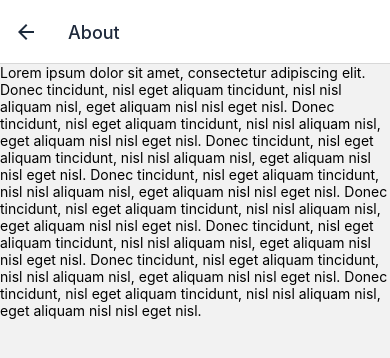
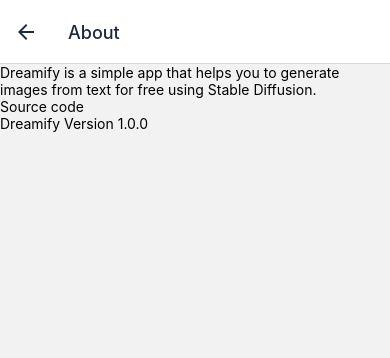
Before and after one commit to 360macky/dreamify-app, a React Native app: screen /About in a window 390 px wide. Shown: the top 358 px of the page. Built offline with nearby package versions, Linux system fonts and the light colour scheme.

Commit message:
Update text of About.tsx

```diff
--- a/src/screens/About.tsx
+++ b/src/screens/About.tsx
@@ -1,24 +1,30 @@
-import { View, Text } from "react-native";
+import { View, Text, Linking } from "react-native";
+import { CustomButton } from "../ui";
+import { version } from "../../package.json";
+
+// Get version of project from package.json
 
 export default function Result() {
   return (
     <View className="flex-1 pt-8 items-center justify-start bg-white dark:bg-slate-800">
       <View className="w-full flex flex-col justify-center items-center">
         <Text className="text-lg w-10/12 text-slate-900 dark:text-slate-100 ">
-          Lorem ipsum dolor sit amet, consectetur adipiscing elit. Donec
-          tincidunt, nisl eget aliquam tincidunt, nisl nisl aliquam nisl, eget
-          aliquam nisl nisl eget nisl. Donec tincidunt, nisl eget aliquam
-          tincidunt, nisl nisl aliquam nisl, eget aliquam nisl nisl eget nisl.
-          Donec tincidunt, nisl eget aliquam tincidunt, nisl nisl aliquam nisl,
-          eget aliquam nisl nisl eget nisl. Donec tincidunt, nisl eget aliquam
-          tincidunt, nisl nisl aliquam nisl, eget aliquam nisl nisl eget nisl.
-          Donec tincidunt, nisl eget aliquam tincidunt, nisl nisl aliquam nisl,
-          eget aliquam nisl nisl eget nisl. Donec tincidunt, nisl eget aliquam
-          tincidunt, nisl nisl aliquam nisl, eget aliquam nisl nisl eget nisl.
-          Donec tincidunt, nisl eget aliquam tincidunt, nisl nisl aliquam nisl,
-          eget aliquam nisl nisl eget nisl. Donec tincidunt, nisl eget aliquam
-          tincidunt, nisl nisl aliquam nisl, eget aliquam nisl nisl eget nisl.
+          Dreamify is a simple app that helps you to generate images from text
+          for free using Stable Diffusion.
         </Text>
+        <CustomButton
+          className="mt-4"
+          variant="primary"
+          title="Source code"
+          onPress={() =>
+            Linking.openURL("https://github.com/360macky/dreamify")
+          }
+        />
+        <View className="mt-12">
+          <Text className="text-lg w-10/12 text-slate-900 dark:text-slate-100 ">
+            Dreamify Version {version}
+          </Text>
+        </View>
       </View>
     </View>
   );
```
